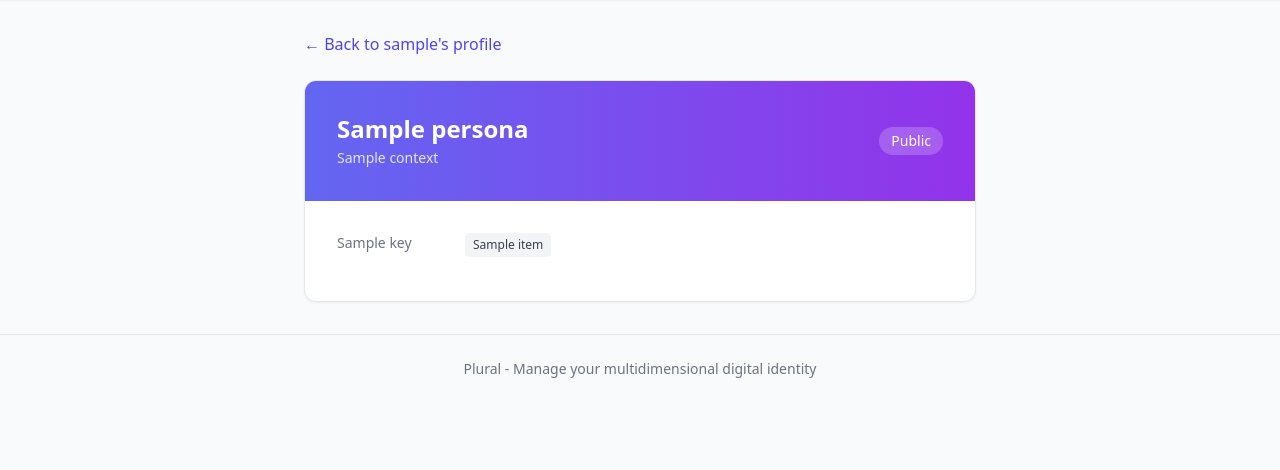
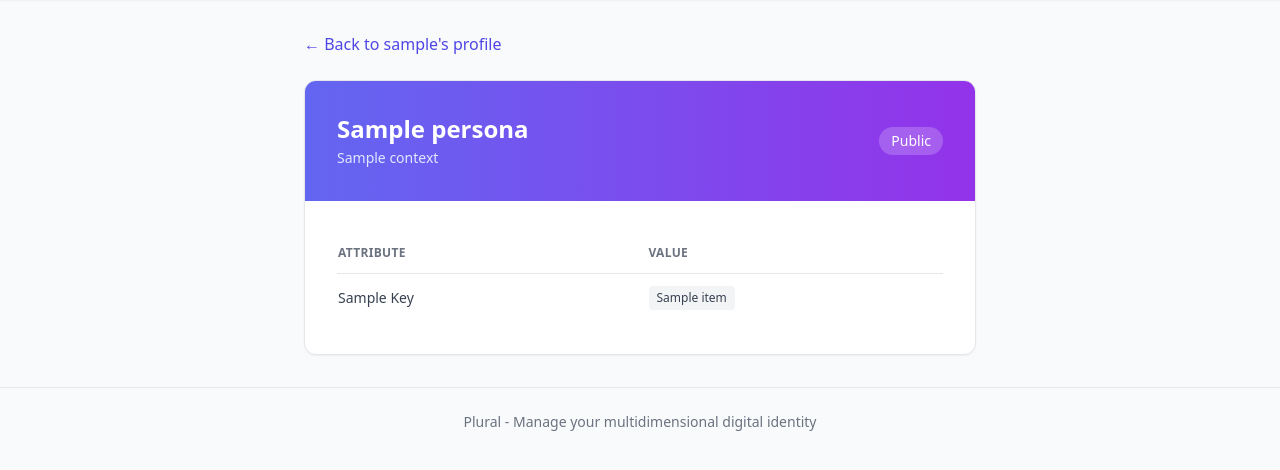
Before and after one commit to ahmadelmalah/plural, a FastAPI app: template app/templates/persona/detail.html in a window 1280 px wide. Shown: the part 65-535 px from the top of the page. Run offline with FastAPI, Linux system fonts and the light colour scheme; the template is opened without the code that fills it: most values are stand-ins (such as "Sample title", 1, 10 or a date in 2020); parts of the project's set-up code (start-up, migrations or seed data) failed here and were passed over; some libraries are stand-ins or nearby versions.

Commit message:
Changing the layout to table

```diff
--- a/app/templates/persona/detail.html
+++ b/app/templates/persona/detail.html
@@ -23,12 +23,20 @@
 
         <div class="p-8">
             {% if persona.data %}
-                <div class="space-y-4">
+                <table class="w-full">
+                    <thead>
+                        <tr class="border-b">
+                            <th class="text-left text-xs font-semibold text-gray-500 uppercase tracking-wide py-3 pr-4">Attribute</th>
+                            <th class="text-left text-xs font-semibold text-gray-500 uppercase tracking-wide py-3">Value</th>
+                        </tr>
+                    </thead>
+                    <tbody class="divide-y divide-gray-100">
                         {% for key, value in persona.data.items() %}
-                        <div class="flex items-start border-b border-gray-100 pb-3 last:border-0">
-                            <span class="text-sm font-medium text-gray-500 w-32 flex-shrink-0">{{ key }}</span>
+                            <tr>
+                                <td class="py-3 pr-4 text-sm font-medium text-gray-700 whitespace-nowrap">{{ key | replace('_', ' ') | title }}</td>
+                                <td class="py-3 text-sm text-gray-800">
                                     {% if value is string and (value.startswith('http') or value.startswith('www') or '.com' in value or '.io' in value) %}
-                                <a href="{{ value if value.startswith('http') else 'https://' + value }}" target="_blank" class="text-sm text-indigo-600 hover:text-indigo-700">
+                                        <a href="{{ value if value.startswith('http') else 'https://' + value }}" target="_blank" class="text-indigo-600 hover:text-indigo-700 break-all">
                                             {{ value }}
                                         </a>
                                     {% elif value is iterable and value is not string %}
@@ -38,11 +46,13 @@
                                             {% endfor %}
                                         </div>
                                     {% else %}
-                                <span class="text-sm text-gray-700">{{ value }}</span>
+                                        {{ value }}
                                     {% endif %}
-                        </div>
+                                </td>
+                            </tr>
                         {% endfor %}
-                </div>
+                    </tbody>
+                </table>
             {% else %}
                 <p class="text-sm text-gray-500 text-center py-6">No data available for this persona.</p>
             {% endif %}
```
Lines whose indentation alone changed are shown as unchanged.
